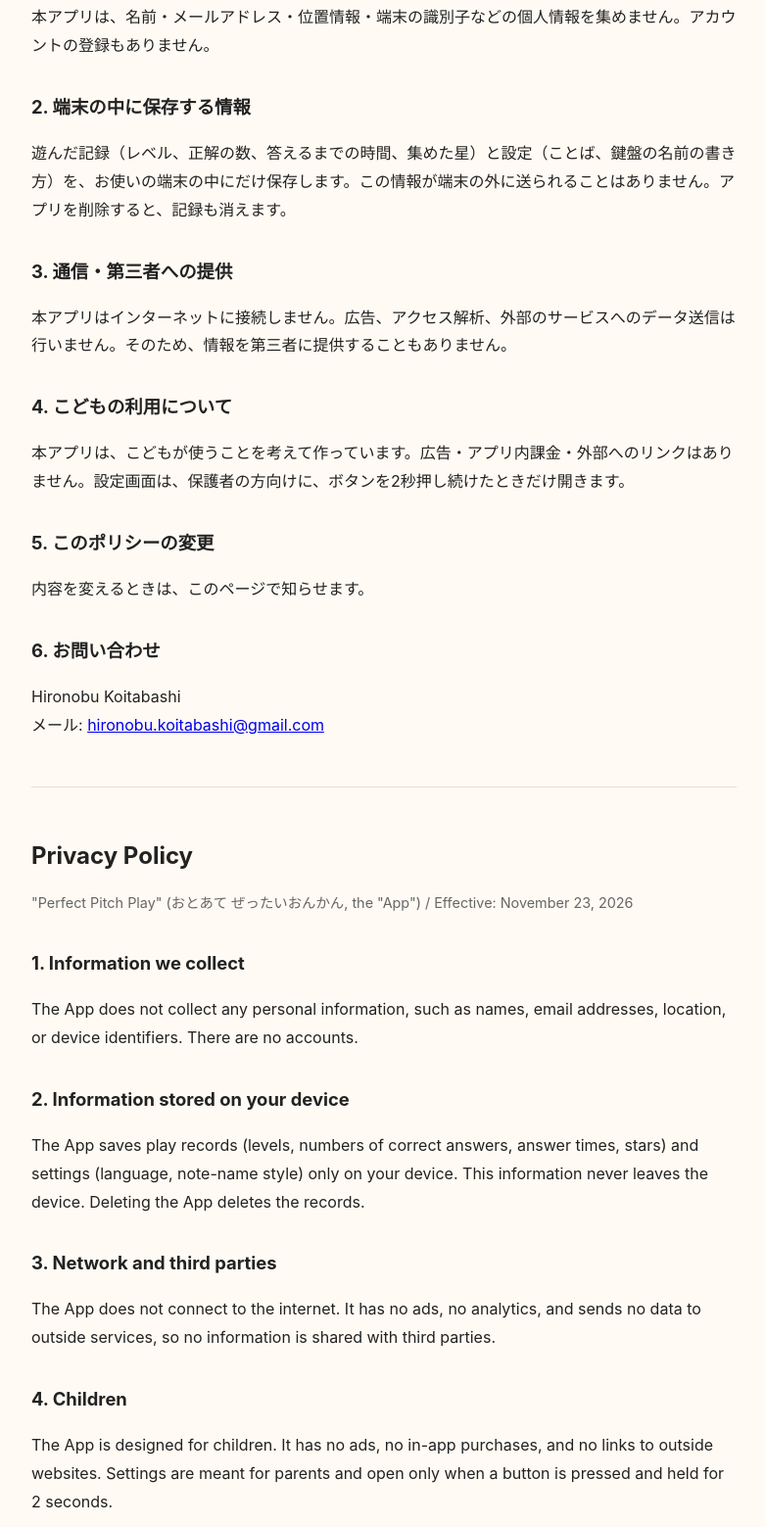
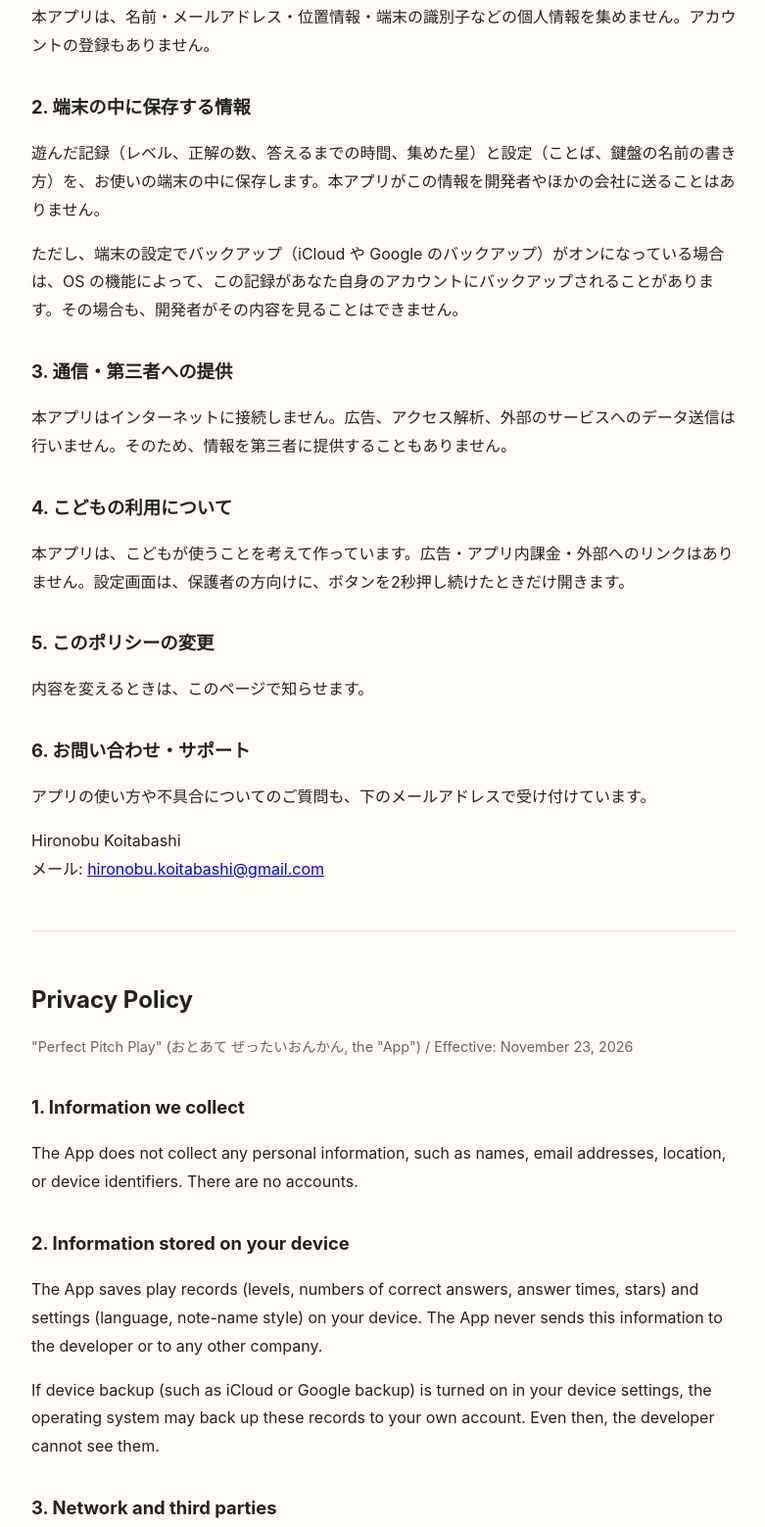
Before and after one commit to hironobukoitabashi/zettai-onkan, a plain HTML site: page index.html in a window 1280 px wide. Shown: the part 222-1781 px from the top of the page at 98% size, without its empty margins (248-1029 px from the left). Drawn offline with Linux system fonts and the light colour scheme.

Commit message:
プライバシーポリシー: OS のバックアップの説明とサポート窓口を追加

```diff
--- a/index.html
+++ b/index.html
@@ -3,7 +3,7 @@
 <head>
 <meta charset="utf-8">
 <meta name="viewport" content="width=device-width, initial-scale=1">
-<title>プライバシーポリシー / Privacy Policy — おとあて ぜったいおんかん</title>
+<title>プライバシーポリシー・サポート / Privacy Policy & Support — おとあて ぜったいおんかん</title>
 <style>
   :root { color-scheme: light dark; --bg: #fffaf3; --fg: #222; --muted: #666; --line: #e8dccb; }
   @media (prefers-color-scheme: dark) { :root { --bg: #1b1b1d; --fg: #eee; --muted: #aaa; --line: #3a3a3e; } }
@@ -30,7 +30,8 @@
 <p>本アプリは、名前・メールアドレス・位置情報・端末の識別子などの個人情報を集めません。アカウントの登録もありません。</p>
 
 <h2>2. 端末の中に保存する情報</h2>
-<p>遊んだ記録（レベル、正解の数、答えるまでの時間、集めた星）と設定（ことば、鍵盤の名前の書き方）を、お使いの端末の中にだけ保存します。この情報が端末の外に送られることはありません。アプリを削除すると、記録も消えます。</p>
+<p>遊んだ記録（レベル、正解の数、答えるまでの時間、集めた星）と設定（ことば、鍵盤の名前の書き方）を、お使いの端末の中に保存します。本アプリがこの情報を開発者やほかの会社に送ることはありません。</p>
+<p>ただし、端末の設定でバックアップ（iCloud や Google のバックアップ）がオンになっている場合は、OS の機能によって、この記録があなた自身のアカウントにバックアップされることがあります。その場合も、開発者がその内容を見ることはできません。</p>
 
 <h2>3. 通信・第三者への提供</h2>
 <p>本アプリはインターネットに接続しません。広告、アクセス解析、外部のサービスへのデータ送信は行いません。そのため、情報を第三者に提供することもありません。</p>
@@ -41,7 +42,8 @@
 <h2>5. このポリシーの変更</h2>
 <p>内容を変えるときは、このページで知らせます。</p>
 
-<h2>6. お問い合わせ</h2>
+<h2>6. お問い合わせ・サポート</h2>
+<p>アプリの使い方や不具合についてのご質問も、下のメールアドレスで受け付けています。</p>
 <p>Hironobu Koitabashi<br>
 メール: <a href="mailto:hironobu.koitabashi@gmail.com">hironobu.koitabashi@gmail.com</a></p>
 </section>
@@ -56,7 +58,8 @@
 <p>The App does not collect any personal information, such as names, email addresses, location, or device identifiers. There are no accounts.</p>
 
 <h2>2. Information stored on your device</h2>
-<p>The App saves play records (levels, numbers of correct answers, answer times, stars) and settings (language, note-name style) only on your device. This information never leaves the device. Deleting the App deletes the records.</p>
+<p>The App saves play records (levels, numbers of correct answers, answer times, stars) and settings (language, note-name style) on your device. The App never sends this information to the developer or to any other company.</p>
+<p>If device backup (such as iCloud or Google backup) is turned on in your device settings, the operating system may back up these records to your own account. Even then, the developer cannot see them.</p>
 
 <h2>3. Network and third parties</h2>
 <p>The App does not connect to the internet. It has no ads, no analytics, and sends no data to outside services, so no information is shared with third parties.</p>
@@ -67,7 +70,8 @@
 <h2>5. Changes to this policy</h2>
 <p>Any changes will be posted on this page.</p>
 
-<h2>6. Contact</h2>
+<h2>6. Contact and support</h2>
+<p>For questions about using the App or to report a problem, please email us at the address below.</p>
 <p>Hironobu Koitabashi<br>
 Email: <a href="mailto:hironobu.koitabashi@gmail.com">hironobu.koitabashi@gmail.com</a></p>
 </section>
```
